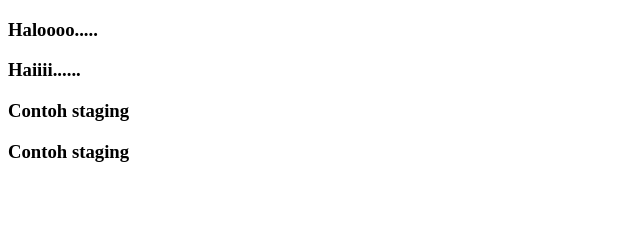
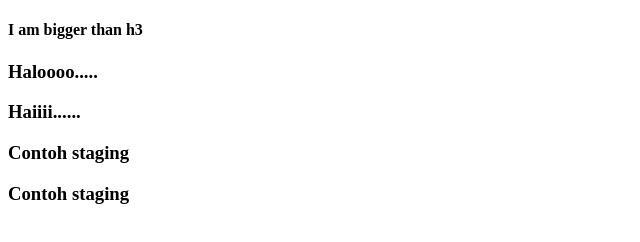
Before and after one commit to wskurniawan/pelatihan-git, a plain HTML site: page index.html in a window 1280 px wide. Shown: the whole page, without its empty margins (0-640 px from the left). Drawn offline with Linux system fonts and the light colour scheme.

Commit message:
add h4, buat conflict

```diff
--- a/index.html
+++ b/index.html
@@ -7,6 +7,9 @@
    <title>Pelatihan Git</title>
 </head>
 <body>
+
+   <!-- CONFLICT  -->
+   <h4>I am bigger than h3</h4>
 
    <!-- tambah halo -->
    <h3>Haloooo.....</h3>
```
